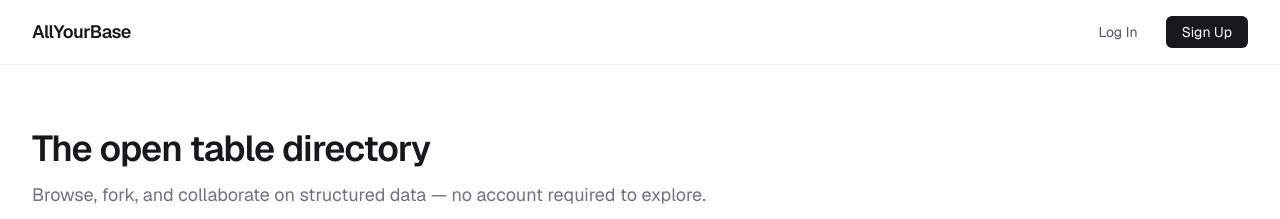
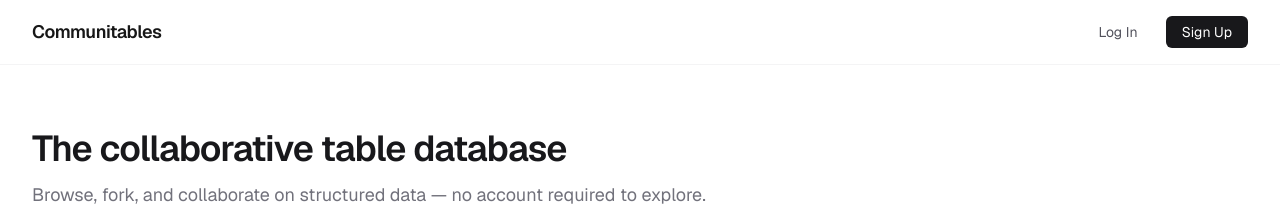
Before and after one commit to LoganTheBuilder/communitable, a Next.js app: page / in a window 1280 px wide. Shown: the top 219 px of the page. Built offline with nearby package versions, Linux system fonts and the light colour scheme; no server answers; the database is empty.

Commit message:
Make compatible w/ a Vercel deployment

```diff
--- a/package.json
+++ b/package.json
@@ -4,7 +4,7 @@
   "private": true,
   "scripts": {
     "dev": "next dev",
-    "build": "next build",
+    "build": "prisma generate && next build",
     "start": "next start",
     "lint": "eslint"
   },
--- a/src/app/page.tsx
+++ b/src/app/page.tsx
@@ -66,7 +66,7 @@
     <div className="min-h-screen bg-white font-[family-name:var(--font-geist-sans)]">
       {/* Nav */}
       <header className="flex items-center justify-between px-8 py-4 border-b border-zinc-100">
-        <span className="text-lg font-semibold tracking-tight">AllYourBase</span>
+        <span className="text-lg font-semibold tracking-tight">Communitables</span>
         <nav className="flex items-center gap-3">
           <Link
             href="/auth/signin"
@@ -86,7 +86,7 @@
       {/* Hero */}
       <section className="px-8 pt-16 pb-10 max-w-4xl">
         <h1 className="text-4xl font-semibold tracking-tight text-zinc-900 mb-3">
-          The open table directory
+          The collaborative table database
         </h1>
         <p className="text-zinc-500 text-lg">
           Browse, fork, and collaborate on structured data — no account required to explore.
```
